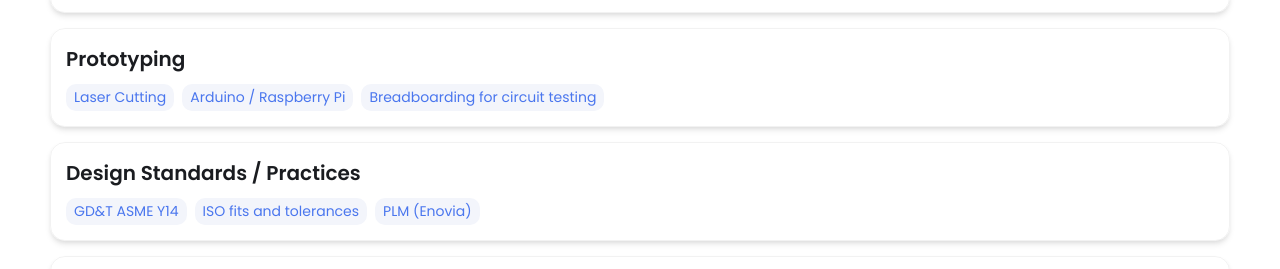
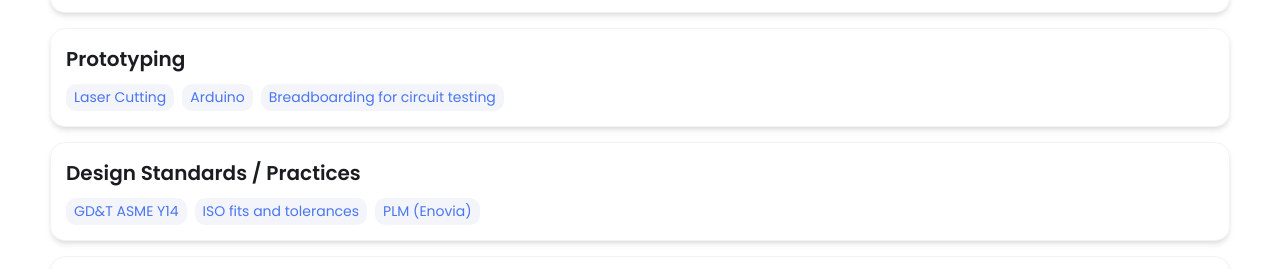
Before and after one commit to kaitklnguyen/kaitklnguyen.github.io, a Jekyll site: the page built from index.html, in a window 1280 px wide and 900 px high, scrolled down 1605 px. Shown: the part 173-442 px from the top of the window. Built offline with Jekyll 4.4.1, drawn with Linux system fonts in a browser that asks for light colours; part of the change alters nothing that is shown.

Commit message:
Update _config.yml

```diff
--- a/_config.yml
+++ b/_config.yml
@@ -32,22 +32,21 @@ profile_image: ./assets/images/profile-image/kl_grad_headshot.jpeg
 
 # Link your resume
 # You can place your resume in assets/resume/{resume.pdf or add external link such as pdf saved in google drive
-resume-url: ./assets/resume/resume.pdf
-
+resume-url: ./assets/resume/Kaitlyn K. Nguyen Resume Aug 2025.pdf
 
 # Set up external links - this will show up as small icons next to your name.
 
 external-links:    # input only your own url slug. The icons with missing entries will not appear.
-  linkedin: test    # https://www.linkedin.com/in/{your url slug}
-  github: leea12    # https://github.com/{your url slug}
-  stackoverflow: test      # https://stackoverflow.com/users/{your url slug}
-  medium:            # https://medium.com/@{your url slug}
-  x-twitter:   # https://x.com/{your url slug}
-  threads:            # https://threads.net/@{your url slug}
-  instragram:       # https://instagram.com/{your url slug}
-  youtube:           # https://youtube.com/@{your url slug}
-  discord:            # https://discord.com/users/{your url slug}
-  bluesky:           # https://bsky.app/profile/{your url slug}
+  linkedin: https://www.linkedin.com/in/kaitlynknguyen/   # https://www.linkedin.com/in/{your url slug}
+  # github: leea12    # https://github.com/{your url slug}
+  # stackoverflow: test      # https://stackoverflow.com/users/{your url slug}
+  # medium:            # https://medium.com/@{your url slug}
+  # x-twitter:   # https://x.com/{your url slug}
+  # threads:            # https://threads.net/@{your url slug}
+  # instragram:       # https://instagram.com/{your url slug}
+  # youtube:           # https://youtube.com/@{your url slug}
+  # discord:            # https://discord.com/users/{your url slug}
+  # bluesky:           # https://bsky.app/profile/{your url slug}
 
 
 # Skills Section - Add the list of your Skills by categories/tools. The indentation for each level needs to be precise.
@@ -59,7 +58,7 @@ skills:
   - category: Prototyping
     tools:
     - Laser Cutting
-    - Arduino / Raspberry Pi
+    - Arduino
     - Breadboarding for circuit testing
   - category: Design Standards / Practices
     tools:
```
